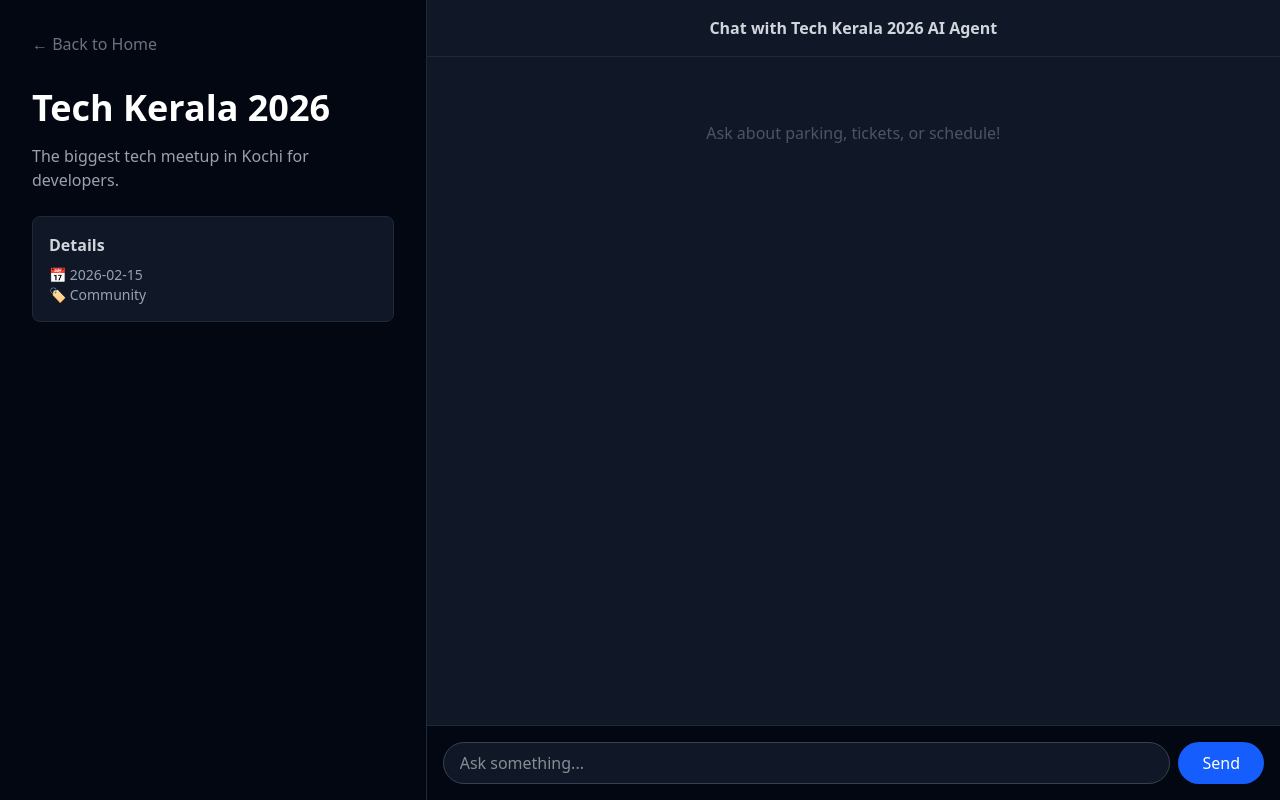
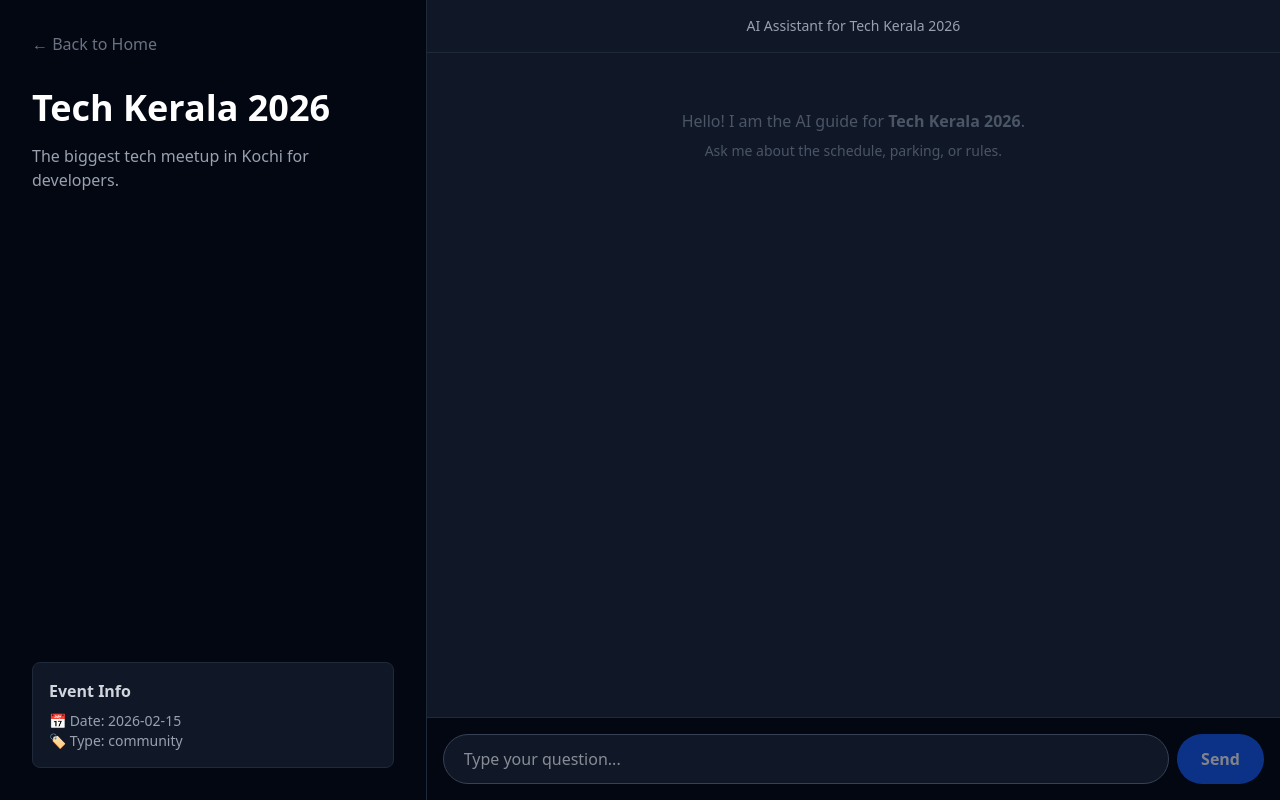
Before and after one commit to LordSA/event-manager, a Next.js app: page /events/1 in a window 1280 px wide. Built offline with nearby package versions, Linux system fonts and the light colour scheme.

Commit message:
folder changes

```diff
--- a/app/events/[id]/page.tsx
+++ b/app/events/[id]/page.tsx
@@ -2,10 +2,9 @@
 import { useState } from "react";
 import { events } from "@/app/lib/data";
 import Link from "next/link";
-import { useParams } from "next/navigation"; // Import useParams
+import { useParams } from "next/navigation";
 
 export default function EventPage() {
-  // 1. Get the ID safely using the hook
   const params = useParams();
   const id = params?.id as string;
 
@@ -13,19 +12,15 @@ export default function EventPage() {
   const [chatLog, setChatLog] = useState<{ role: string; msg: string }[]>([]);
   const [loading, setLoading] = useState(false);
 
-  // 2. Find the specific event
   const event = events.find((e) => e.id === id);
 
-  // Handle case where event doesn't exist
   if (!event) {
     return (
-      <div className="flex items-center justify-center h-screen bg-black text-white">
-        <div className="text-center">
-          <h1 className="text-2xl font-bold">Event not found</h1>
-          <Link href="/" className="text-blue-500 hover:underline mt-4 block">
-            Return Home
+      <div className="flex flex-col items-center justify-center h-screen bg-black text-white">
+        <h1 className="text-3xl font-bold mb-4">Event Not Found</h1>
+        <Link href="/" className="text-blue-500 hover:underline">
+          Return to Home
         </Link>
-        </div>
       </div>
     );
   }
@@ -34,86 +29,107 @@ export default function EventPage() {
     if (!input.trim()) return;
 
     const userMsg = input;
-    setInput(""); // Clear input immediately
+    setInput(""); // Clear the input box
     setChatLog((prev) => [...prev, { role: "user", msg: userMsg }]);
     setLoading(true);
 
     try {
       const res = await fetch("/api/chat", {
         method: "POST",
-        // 3. FIX IS HERE: Use event.id, not events.id
-        body: JSON.stringify({ message: userMsg, eventId: event.id }),
+        body: JSON.stringify({ message: userMsg, eventId: event?.id }),
       });
-      const text = await res.text();
+
       const data = await res.json();
       setChatLog((prev) => [...prev, { role: "ai", msg: data.reply }]);
     } catch (err) {
       console.error(err);
-      setChatLog((prev) => [...prev, { role: "ai", msg: "Sorry, something went wrong." }]);
+      setChatLog((prev) => [...prev, { role: "ai", msg: "Sorry, I can't connect right now." }]);
     }
 
     setLoading(false);
   }
 
   return (
-    <div className="flex h-screen bg-gray-950 text-white overflow-hidden">
-      {/* LEFT: Sidebar Info */}
-      <div className="w-1/3 border-r border-gray-800 p-8 hidden md:block">
+    <div className="flex flex-col md:flex-row h-screen bg-gray-950 text-white overflow-hidden">
+      {/* LEFT PANEL: Event Details */}
+      <div className="w-full md:w-1/3 border-r border-gray-800 p-8 hidden md:flex flex-col">
         <Link href="/" className="text-gray-500 hover:text-white mb-8 block">
           ← Back to Home
         </Link>
         <h1 className="text-4xl font-bold mb-4">{event.title}</h1>
         <p className="text-gray-400 mb-6">{event.description}</p>
-        <div className="bg-gray-900 p-4 rounded-lg border border-gray-800">
-          <h3 className="font-bold text-gray-300 mb-2">Details</h3>
-          <p className="text-sm text-gray-400">📅 {event.date}</p>
-          <p className="text-sm text-gray-400 capitalize">🏷️ {event.category}</p>
+
+        <div className="mt-auto bg-gray-900 p-4 rounded-lg border border-gray-800">
+          <h3 className="font-bold text-gray-300 mb-2">Event Info</h3>
+          <p className="text-sm text-gray-400">📅 Date: {event.date}</p>
+          <p className="text-sm text-gray-400">🏷️ Type: {event.category}</p>
         </div>
       </div>
 
-      {/* RIGHT: Chat Interface */}
-      <div className="flex-1 flex flex-col bg-gray-900">
-        <div className="p-4 border-b border-gray-800 text-center font-semibold text-gray-300">
-          Chat with {event.title} AI Agent
+      {/* RIGHT PANEL: Chat Interface */}
+      <div className="flex-1 flex flex-col bg-gray-900 h-full">
+        {/* Mobile Header (Only shows on small screens) */}
+        <div className="md:hidden p-4 border-b border-gray-800 bg-black flex justify-between items-center">
+          <Link href="/" className="text-sm text-gray-500">← Back</Link>
+          <span className="font-bold">{event.title}</span>
         </div>
 
-        <div className="flex-1 overflow-y-auto p-6 space-y-4">
+        <div className="p-4 border-b border-gray-800 text-center text-sm text-gray-400 hidden md:block">
+          AI Assistant for {event.title}
+        </div>
+
+        {/* Chat Scroll Area */}
+        <div className="flex-1 overflow-y-auto p-4 space-y-4">
           {chatLog.length === 0 && (
-            <div className="text-center text-gray-600 mt-10">
-              <p>Ask about parking, tickets, or schedule!</p>
+            <div className="text-center text-gray-600 mt-10 px-6">
+              <p>Hello! I am the AI guide for <strong>{event.title}</strong>.</p>
+              <p className="text-sm mt-2">Ask me about the schedule, parking, or rules.</p>
             </div>
           )}
+
           {chatLog.map((log, i) => (
             <div key={i} className={`flex ${log.role === "user" ? "justify-end" : "justify-start"}`}>
               <div
-                className={`max-w-[80%] p-3 rounded-2xl ${
-                  log.role === "user" ? "bg-blue-600 text-white" : "bg-gray-800 text-gray-200"
+                className={`max-w-[85%] p-3 rounded-2xl text-sm md:text-base ${
+                  log.role === "user"
+                    ? "bg-blue-600 text-white rounded-br-none"
+                    : "bg-gray-800 text-gray-200 rounded-bl-none"
                 }`}
               >
                 {log.msg}
               </div>
             </div>
           ))}
-          {loading && <div className="text-gray-500 text-sm ml-2">AI is typing...</div>}
+
+          {loading && (
+            <div className="flex justify-start animate-pulse">
+              <div className="bg-gray-800 text-gray-500 text-xs px-3 py-2 rounded-full ml-2">
+                AI is typing...
+              </div>
+            </div>
+          )}
         </div>
 
-        <div className="p-4 bg-gray-950 border-t border-gray-800 flex gap-2">
+        {/* Input Bar */}
+        <div className="p-4 bg-gray-950 border-t border-gray-800">
+          <div className="flex gap-2 max-w-4xl mx-auto">
             <input
-            className="flex-1 bg-gray-900 border border-gray-700 rounded-full px-4 py-2 text-white focus:outline-none focus:border-blue-500"
+              className="flex-1 bg-gray-900 border border-gray-700 rounded-full px-5 py-3 text-white focus:outline-none focus:border-blue-500 focus:ring-1 focus:ring-blue-500 transition-all"
               value={input}
               onChange={(e) => setInput(e.target.value)}
-            placeholder="Ask something..."
+              placeholder="Type your question..."
               onKeyDown={(e) => e.key === "Enter" && sendMessage()}
             />
             <button
               onClick={sendMessage}
-            disabled={loading}
-            className="bg-blue-600 hover:bg-blue-500 disabled:opacity-50 text-white px-6 py-2 rounded-full font-medium"
+              disabled={loading || !input.trim()}
+              className="bg-blue-600 hover:bg-blue-500 disabled:opacity-50 disabled:cursor-not-allowed text-white px-6 rounded-full font-bold transition-colors"
             >
               Send
             </button>
           </div>
         </div>
       </div>
+    </div>
   );
 }
```
Also changed, not shown: app/api/chat/route.ts (renamed from app/chat/route.ts). Lines whose indentation alone changed are shown as unchanged.
